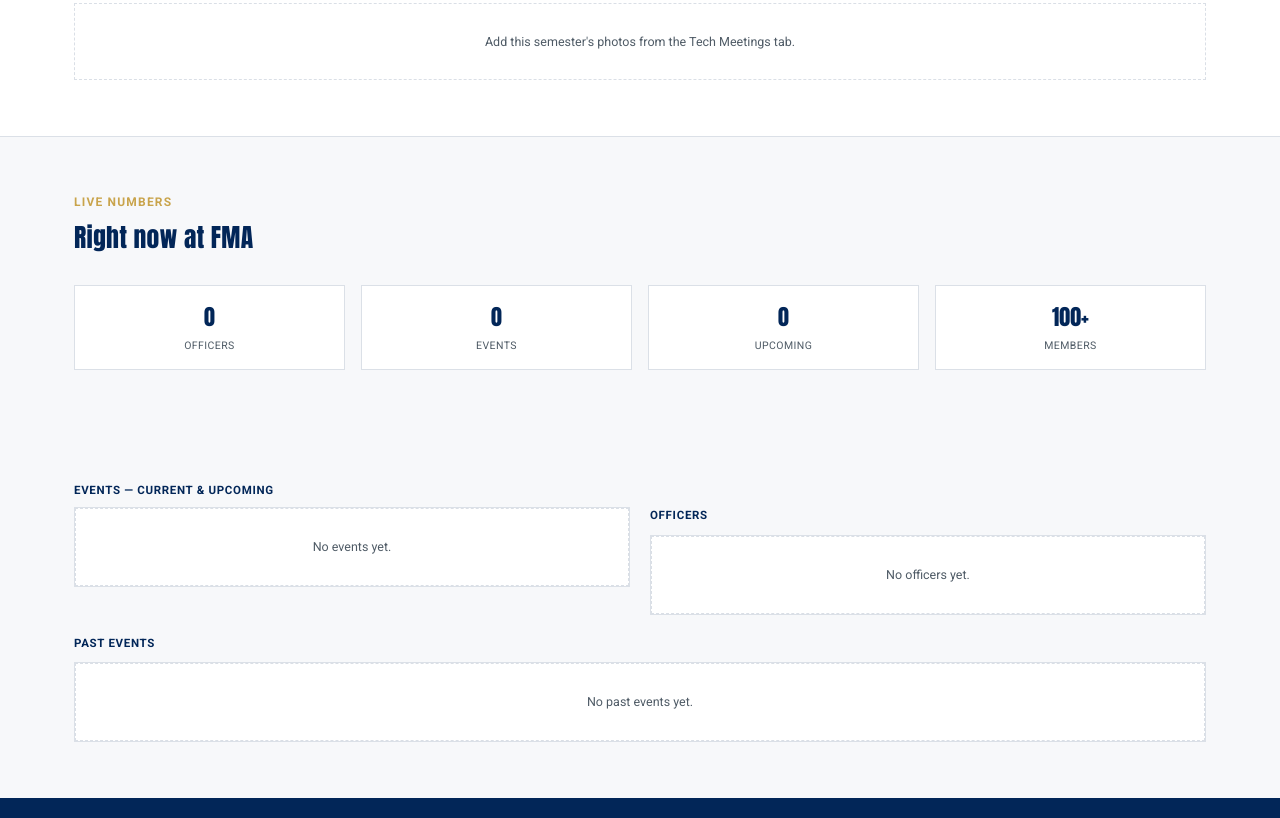
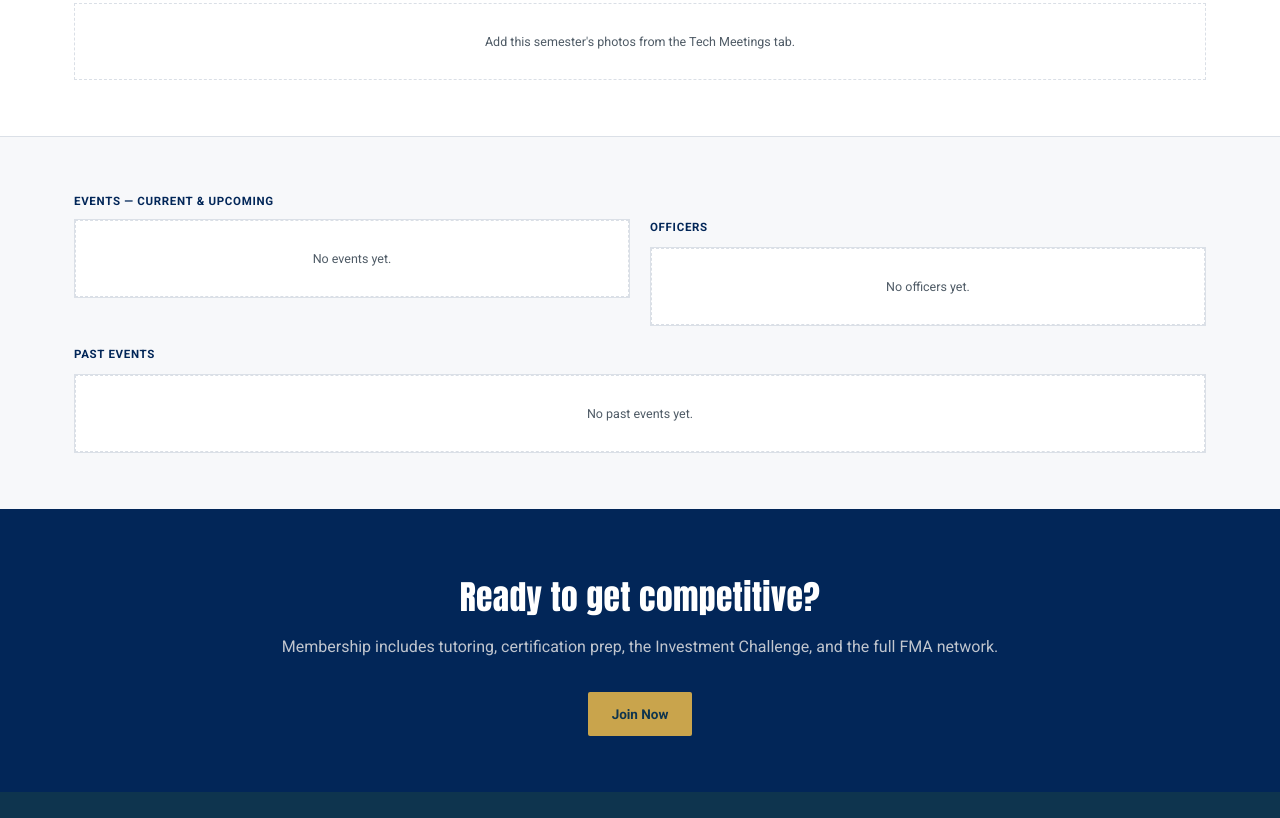
Before and after one commit to NaveedShirzadi/CSUN-FMA-Site, a plain HTML site: page index.html in a window 1280 px wide. Shown: the part 1328-2146 px from the top of the page. Drawn offline with Linux system fonts and the light colour scheme; no server answers.

```diff
--- a/index.html
+++ b/index.html
@@ -135,9 +135,6 @@
   .stat{ border-left:3px solid var(--gold); padding-left:1rem; }
   .stat .value{ font-family:var(--font-display); font-size:2.1rem; display:block; color:var(--gold); }
   .stat .label{ color:var(--gray-100); font-size:0.9rem; }
-  .ticker-item{ text-align:center; padding:14px 8px; background:var(--paper); border:1px solid var(--line); }
-  .ticker-item .num{ font-family:var(--font-display); font-size:22px; color:var(--navy); }
-  .ticker-item .lbl{ font-size:10.5px; color:var(--gray-700); text-transform:uppercase; letter-spacing:.04em; margin-top:4px; }
 
   /* ---------------- Section shell ---------------- */
   .section{ padding:56px 0; }
@@ -470,12 +467,6 @@
       <div class="wrap">
         <div class="section-head"><p class="kicker" id="dashHighlightsKicker">This semester</p><h2 id="dashHighlightsHeading">Recent highlights</h2></div>
         <div class="gallery-grid" id="dashGalleryGrid"></div>
-      </div>
-    </div>
-    <div class="section">
-      <div class="wrap">
-        <div class="section-head"><p class="kicker" id="dashLiveKicker">Live Numbers</p><h2 id="dashLiveHeading" style="font-size:1.6rem;">Right now at FMA</h2></div>
-        <div id="tickerRow" style="display:grid; grid-template-columns:repeat(auto-fit,minmax(130px,1fr)); gap:1rem;"></div>
       </div>
     </div>
     <div class="section">
@@ -996,9 +987,7 @@
   offerKicker: "What we offer",
   offerHeading: "Everything the classroom doesn't teach you",
   highlightsKicker: "This semester",
-  highlightsHeading: "Recent highlights",
-  liveKicker: "Live Numbers",
-  liveHeading: "Right now at FMA"
+  highlightsHeading: "Recent highlights"
 };
 let pageTitles = {
   aboutKicker: "About", aboutHeading: "The people and purpose behind CSUN FMA",
@@ -1251,16 +1240,6 @@
   document.getElementById("dashHeading").textContent = heroText.heading;
   document.getElementById("dashBody").textContent = heroText.body;
 
-  const upcoming = events.filter(e=>e.date >= todayISO()).sort((a,b)=>a.date.localeCompare(b.date));
-  const stats = [
-    { num: officers.length, lbl:"Officers" },
-    { num: events.length, lbl:"Events" },
-    { num: upcoming.length, lbl:"Upcoming" },
-    { num:"100+", lbl:"Members" },
-  ];
-  document.getElementById("tickerRow").innerHTML = stats.map(s=>`
-    <div class="ticker-item"><div class="num">${s.num}</div><div class="lbl">${s.lbl}</div></div>`).join("");
-
   document.getElementById("dashOfficers").innerHTML = officers.length ? [...officers].sort((a,b)=>(a.order??0)-(b.order??0)).slice(0,4).map((o,i)=>`
     <div class="ledger-row">
       <span class="entry-no">${pad(i+1)}</span>
@@ -1295,14 +1274,12 @@
   document.getElementById("modalBackdrop").classList.add("open");
 }
 
-/* ---------------- Dashboard section headers (What We Offer / Recent Highlights / Live Numbers) ---------------- */
+/* ---------------- Dashboard section headers (What We Offer / Recent Highlights) ---------------- */
 function renderDashSections(){
   document.getElementById("dashOfferKicker").textContent = dashSections.offerKicker;
   document.getElementById("dashOfferHeading").textContent = dashSections.offerHeading;
   document.getElementById("dashHighlightsKicker").textContent = dashSections.highlightsKicker;
   document.getElementById("dashHighlightsHeading").textContent = dashSections.highlightsHeading;
-  document.getElementById("dashLiveKicker").textContent = dashSections.liveKicker;
-  document.getElementById("dashLiveHeading").textContent = dashSections.liveHeading;
 }
 function openDashSectionsEdit(){
   const body = document.getElementById("modalBody");
@@ -1313,8 +1290,6 @@
       <div class="field"><label>"What We Offer" heading</label><input name="offerHeading" value="${dashSections.offerHeading.replace(/"/g,'&quot;')}" required></div>
       <div class="field"><label>"Recent Highlights" label</label><input name="highlightsKicker" value="${dashSections.highlightsKicker.replace(/"/g,'&quot;')}" required></div>
       <div class="field"><label>"Recent Highlights" heading</label><input name="highlightsHeading" value="${dashSections.highlightsHeading.replace(/"/g,'&quot;')}" required></div>
-      <div class="field"><label>"Live Numbers" label</label><input name="liveKicker" value="${dashSections.liveKicker.replace(/"/g,'&quot;')}" required></div>
-      <div class="field"><label>"Live Numbers" heading</label><input name="liveHeading" value="${dashSections.liveHeading.replace(/"/g,'&quot;')}" required></div>
       <div class="modal-actions">
         <button type="button" class="btn btn-outline-navy" data-action="closeModal">Cancel</button>
         <button type="submit" class="btn btn-gold">Save</button>
@@ -1330,8 +1305,6 @@
         offerHeading: data.get("offerHeading"),
         highlightsKicker: data.get("highlightsKicker"),
         highlightsHeading: data.get("highlightsHeading"),
-        liveKicker: data.get("liveKicker"),
-        liveHeading: data.get("liveHeading"),
       });
       closeModal();
     } catch(err){
```
